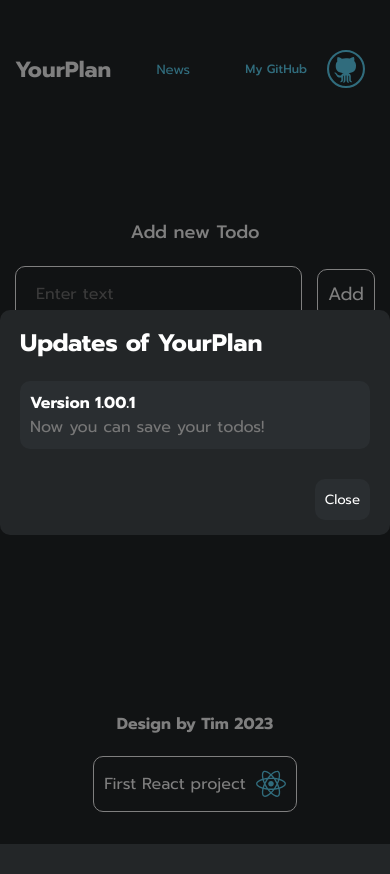
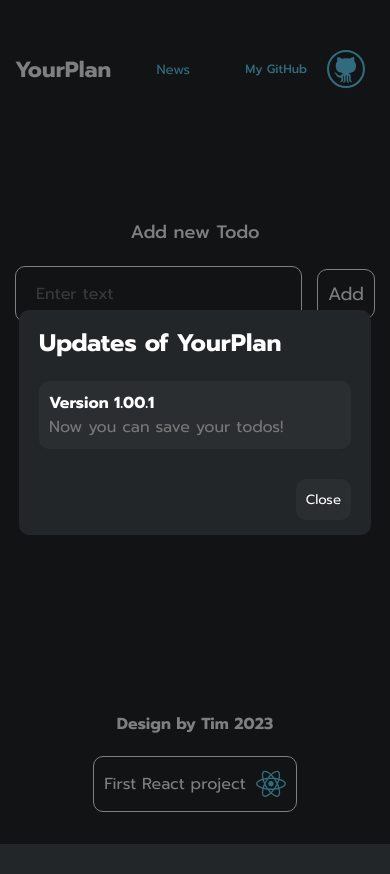
Before and after one commit to aimtimtimtim/planApp, a React (Vite) app: page / in a window 390 px wide. Both pictures are taken after a click on the button "News". Built offline with nearby package versions, Linux system fonts and the light colour scheme.

Commit message:
Update News.scss

```diff
--- a/src/Components/Header/News/News.scss
+++ b/src/Components/Header/News/News.scss
@@ -48,3 +48,9 @@
         }
     }
 }
+
+@media (max-width: 450px) {
+    .modal__pop {
+        width: 80%;
+    }
+}
```
